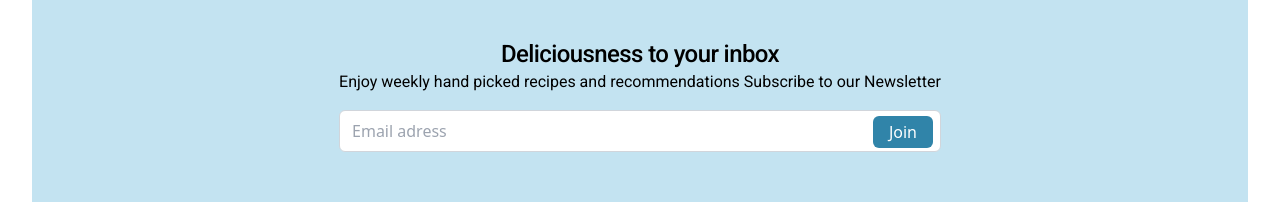
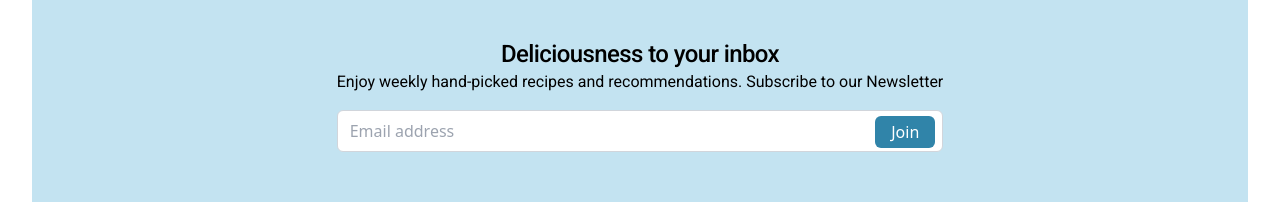
Before and after one commit to FlackoCodes/store-front, a React (Vite) app: page / in a window 1280 px wide. Shown: the part 3628-3830 px from the top of the page. Built offline with nearby package versions, Linux system fonts and the light colour scheme.

Commit message:
feat: email verification

```diff
--- a/src/components/Contact.tsx
+++ b/src/components/Contact.tsx
@@ -1,26 +1,56 @@
+import { useState } from "react";
+
 export default function Contact() {
+  const [email, setEmail] = useState("");
+  const [message, setMessage] = useState("");
+  const [isSubscribed, setIsSubscribed] = useState(false);
+
+  const handleSubscribe = (e) => {
+    e.preventDefault();
+
+    const emailRegex = /^[a-zA-Z0-9._%+-]+@[a-zA-Z0-9.-]+\.[a-zA-Z]{2,}$/;
+
+    if (email && emailRegex.test(email)) {
+      setIsSubscribed(true);
+      setMessage("Thanks for subscribing to our newsletter!");
+    } else {
+      setMessage("Please enter a valid email address.");
+    }
+
+    setEmail("");
+  };
+
   return (
     <div className="w-[95%] my-0 mx-auto bg-[#C3E3F1] h-[250px] grid place-content-center text-center rounded-sm">
       <h1 className="text-black font-medium font tracking-tight text-2xl">
         Deliciousness to your inbox
       </h1>
       <h5 className="text-black font-normal text-m">
-        Enjoy weekly hand picked recipes and recommendations Subscribe to our
+        Enjoy weekly hand-picked recipes and recommendations. Subscribe to our
         Newsletter
       </h5>
+      {!isSubscribed ? (
         <div className="relative">
           <input
-          type="text"
+            type="email"
+            value={email}
+            onChange={(e) => setEmail(e.target.value)}
             className="pr-10 border border-gray-300 rounded-md w-full py-2 px-3 outline-none mt-4"
-          placeholder="Email adress"
+            placeholder="Email address"
           />
           <button
             type="button"
+            onClick={handleSubscribe}
             className="absolute right-2 bottom-1 py-1 px-4 text-white bg-[#3084A9] rounded-md"
           >
             Join
           </button>
         </div>
+      ) : (
+        <div className="mt-4">
+          <h3 className="text-black font-medium text-lg">{message}</h3>
+        </div>
+      )}
     </div>
   );
 }
--- a/src/index.css
+++ b/src/index.css
@@ -12,6 +12,7 @@
 
 body {
     background-color: hsla(0, 0%, 100%, 0.627);
+    overflow-x: hidden;
 }
 
 h1,
```
Also changed, not shown: src/images/pushups.jpeg (deleted). Lines whose indentation alone changed are shown as unchanged.
